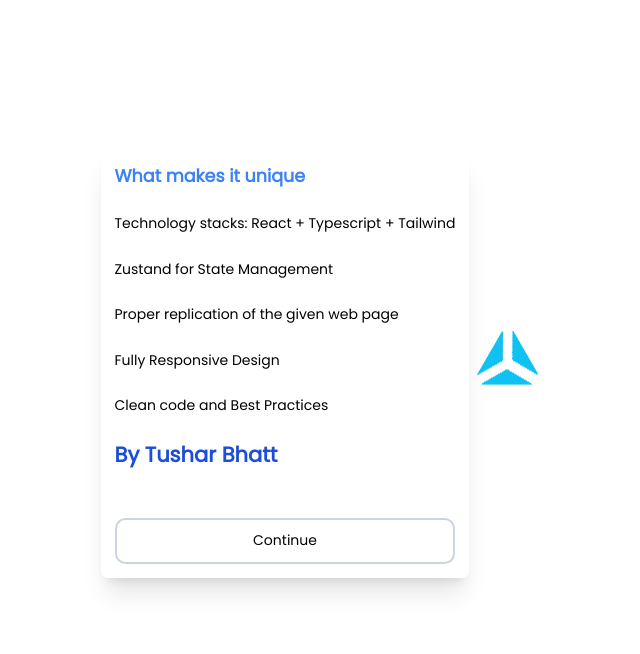
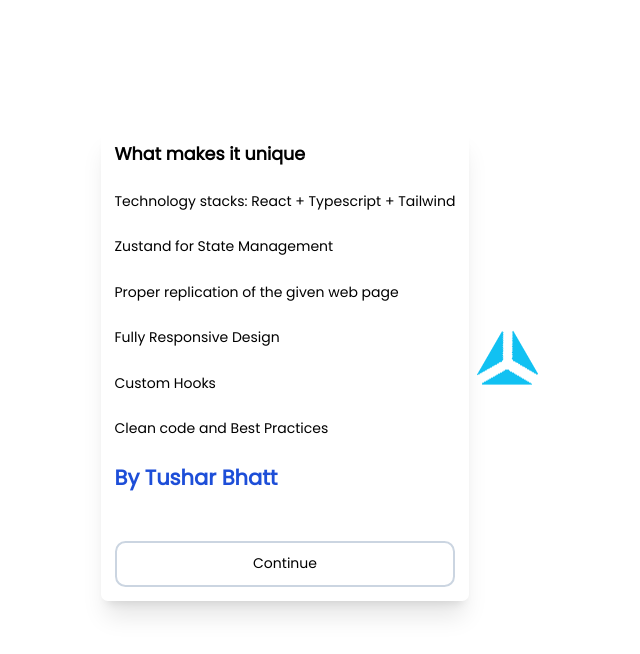
Before and after one commit to TusharBhatt1/zepto, a React (Vite) app: page / in a window 1280 px wide. Shown: the top 654 px of the page, without its empty margins (323-963 px from the left). Built offline with nearby package versions, Linux system fonts and the light colour scheme.

Commit message:
using map - [intro]

```diff
--- a/src/App.tsx
+++ b/src/App.tsx
@@ -6,6 +6,15 @@ import { useState, useEffect } from "react";
 export default function App() {
   const [showIntro, setShowIntro] = useState(true);
   const [showContinue, setShowContinue] = useState(false);
+
+  const uniquePoints = [
+    "Technology stacks: React + Typescript + Tailwind",
+    "Zustand for State Management",
+    "Proper replication of the given web page",
+    "Fully Responsive Design",
+    "Custom Hooks",
+    "Clean code and Best Practices",
+  ];
 
   useEffect(() => {
     setTimeout(() => {
@@ -17,15 +26,16 @@ export default function App() {
     <div>
       {showIntro ? (
         <div className="flex gap-4 justify-center items-center h-[90vh]">
-          <div className="flex flex-col gap-4 md:gap-7 rounded-lg shadow-xl p-4">
-            <p className="text-blue-500 text-xl font-bold">What makes it unique</p>
-
-            <span>Technology stacks: React + Typescript + Tailwind</span>
-            <span>Zustand for State Management</span>
-            <span>Proper replication of the given web page</span>
-            <span>Fully Responsive Design</span>
-            <span>Clean code and Best Practices</span>
-            <p className="font-extrabold text-2xl text-blue-700">By Tushar Bhatt</p>
+          <div className="flex flex-col gap-2 md:gap-7 rounded-lg shadow-xl p-4">
+            <p className="text-black text-xl font-bold">
+              What makes it unique
+            </p>
+            {uniquePoints.map((point) => (
+              <span>{point}</span>
+            ))}
+            <p className="font-extrabold text-2xl text-blue-700">
+              By Tushar Bhatt
+            </p>
             {showContinue ? (
               <button
                 className="fadeIn hover:bg-blue-500 hover:text-white hover:border-blue-500 animate-bounce mt-7 p-3 border-2 border-slate-300 rounded-xl"
--- a/src/index.css
+++ b/src/index.css
@@ -85,11 +85,14 @@
 @keyframes fadeIn {
   0%{
       opacity: 0;
+      top: 10px;
   }
   50%{
       opacity: 0.5;
+      top: 5px;
   }
   100%{
       opacity: 1;
+      top:0
   }
 }
```
